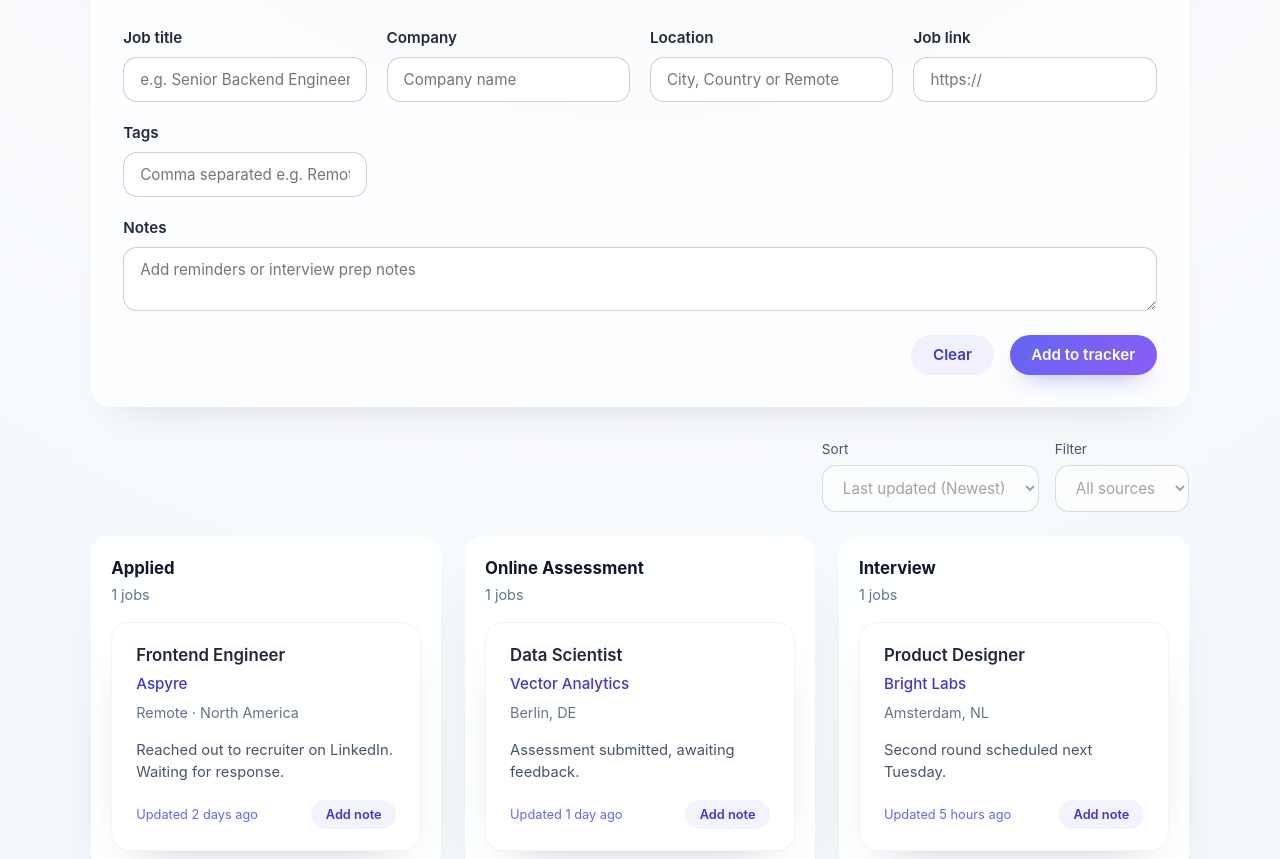
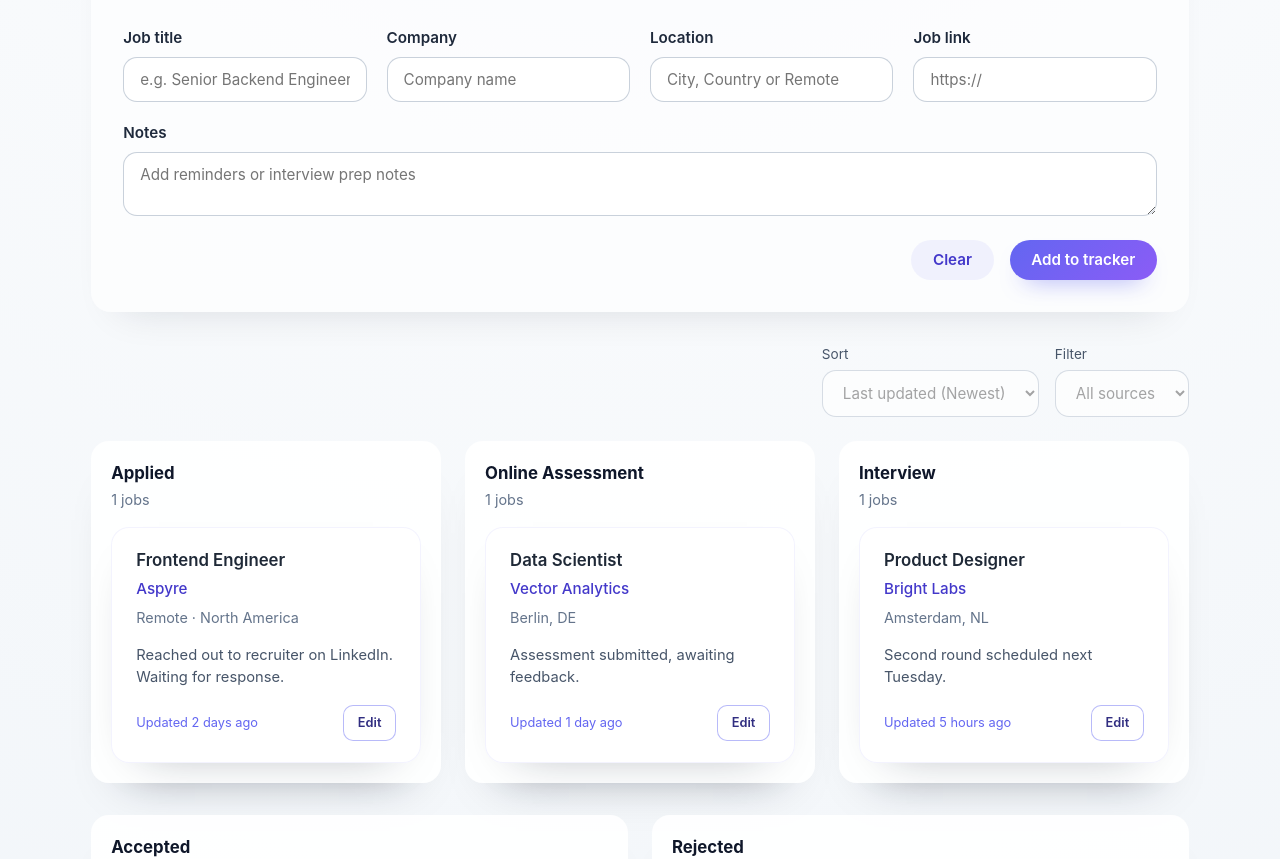
Before and after one commit to fernandwill/aspyre, a React app in the folder frontend/: page / in a window 1280 px wide. Shown: the part 567-1426 px from the top of the page. Built offline with nearby package versions, Linux system fonts and the light colour scheme; the HTML template or start-up script is replaced by a standard one.

Commit message:
Replace job card action with edit button

```diff
--- a/frontend/src/App.css
+++ b/frontend/src/App.css
@@ -428,6 +428,71 @@
   border: 0;
 }
 
+.shadcn-button {
+  display: inline-flex;
+  align-items: center;
+  justify-content: center;
+  border-radius: 10px;
+  font-weight: 600;
+  font-size: 0.85rem;
+  line-height: 1.25rem;
+  transition: color 0.2s ease, background-color 0.2s ease, border-color 0.2s ease,
+    box-shadow 0.2s ease, transform 0.2s ease;
+  cursor: pointer;
+  border: 1px solid transparent;
+  gap: 0.4rem;
+}
+
+.shadcn-button--md {
+  padding: 0.55rem 1rem;
+}
+
+.shadcn-button--sm {
+  padding: 0.45rem 0.85rem;
+  font-size: 0.8rem;
+}
+
+.shadcn-button--lg {
+  padding: 0.75rem 1.25rem;
+  font-size: 0.95rem;
+}
+
+.shadcn-button--default {
+  background: linear-gradient(135deg, #6366f1, #4338ca);
+  color: #f8fafc;
+  box-shadow: 0 18px 35px -20px rgba(79, 70, 229, 0.6);
+}
+
+.shadcn-button--default:hover {
+  background: linear-gradient(135deg, #4f46e5, #3730a3);
+  transform: translateY(-1px);
+  box-shadow: 0 22px 40px -18px rgba(79, 70, 229, 0.7);
+}
+
+.shadcn-button--outline {
+  background: rgba(255, 255, 255, 0.95);
+  color: #312e81;
+  border-color: rgba(99, 102, 241, 0.45);
+  box-shadow: 0 12px 25px -20px rgba(99, 102, 241, 0.4);
+}
+
+.shadcn-button--outline:hover {
+  background: rgba(99, 102, 241, 0.06);
+  border-color: rgba(79, 70, 229, 0.55);
+  transform: translateY(-1px);
+  box-shadow: 0 16px 30px -18px rgba(99, 102, 241, 0.45);
+}
+
+.shadcn-button--ghost {
+  background: transparent;
+  color: #4338ca;
+}
+
+.shadcn-button--ghost:hover {
+  background: rgba(99, 102, 241, 0.08);
+  transform: translateY(-1px);
+}
+
 @media (max-width: 768px) {
   .app-header {
     flex-direction: column;
--- a/frontend/src/App.jsx
+++ b/frontend/src/App.jsx
@@ -1,5 +1,6 @@
 import { useMemo, useState } from 'react'
 import './App.css'
+import { Button } from './components/ui/button'
 
 const STATUSES = [
   'Applied',
@@ -20,7 +21,6 @@ const INITIAL_JOBS = [
     location: 'Remote · North America',
     link: 'https://jobs.lever.co/example/frontend-engineer',
     status: 'Applied',
-    tags: ['React', 'Full-time'],
     notes: 'Reached out to recruiter on LinkedIn. Waiting for response.',
     lastUpdate: '2 days ago',
   },
@@ -31,7 +31,6 @@ const INITIAL_JOBS = [
     location: 'Amsterdam, NL',
     link: 'https://boards.greenhouse.io/example/product-designer',
     status: 'Interview',
-    tags: ['Design System', 'Hybrid'],
     notes: 'Second round scheduled next Tuesday.',
     lastUpdate: '5 hours ago',
   },
@@ -42,7 +41,6 @@ const INITIAL_JOBS = [
     location: 'Berlin, DE',
     link: 'https://jobs.example.com/vector-analytics/data-scientist',
     status: 'Online Assessment',
-    tags: ['Python', 'Machine Learning'],
     notes: 'Assessment submitted, awaiting feedback.',
     lastUpdate: '1 day ago',
   },
@@ -104,7 +102,6 @@ function App() {
     location: '',
     link: '',
     notes: '',
-    tags: '',
   })
 
   const [draggedJobId, setDraggedJobId] = useState(null)
@@ -158,9 +155,9 @@ function App() {
               {job.notes && <p className="job-card__notes">{job.notes}</p>}
               <footer className="job-card__footer">
                 <span className="updated">Updated {job.lastUpdate}</span>
-                <button className="ghost-button" type="button">
-                  Add note
-                </button>
+                <Button type="button" variant="outline" size="sm">
+                  Edit
+                </Button>
               </footer>
             </article>
           ))}
@@ -188,7 +185,6 @@ function App() {
     const newJob = {
       id: generateId(),
       status: 'Applied',
-      tags: ['New'],
       notes: 'Added from URL input.',
       lastUpdate: 'Just now',
       link: normalizedLink,
@@ -211,17 +207,10 @@ function App() {
         ? cleanedLink
         : `https://${cleanedLink}`
       : ''
-    const tags = manualJob.tags
-      ? manualJob.tags
-          .split(',')
-          .map((tag) => tag.trim())
-          .filter(Boolean)
-      : []
 
     const newJob = {
       id: generateId(),
       status: 'Applied',
-      tags,
       notes: manualJob.notes?.trim() || 'Added manually.',
       lastUpdate: 'Just now',
       title: manualJob.title.trim(),
@@ -231,7 +220,7 @@ function App() {
     }
 
     setJobs((previous) => [newJob, ...previous])
-    setManualJob({ title: '', company: '', location: '', link: '', notes: '', tags: '' })
+    setManualJob({ title: '', company: '', location: '', link: '', notes: '' })
   }
 
   function updateJobStatus(id, status) {
@@ -388,15 +377,6 @@ function App() {
                   type="url"
                 />
               </div>
-              <div className="field">
-                <label htmlFor="manual-tags">Tags</label>
-                <input
-                  id="manual-tags"
-                  value={manualJob.tags ?? ''}
-                  onChange={(event) => setManualJob((prev) => ({ ...prev, tags: event.target.value }))}
-                  placeholder="Comma separated e.g. Remote, Contract"
-                />
-              </div>
               <div className="field field--full">
                 <label htmlFor="manual-notes">Notes</label>
                 <textarea
@@ -409,7 +389,11 @@ function App() {
               </div>
             </div>
             <div className="manual-form__actions">
-              <button className="ghost-button" type="reset" onClick={() => setManualJob({ title: '', company: '', location: '', link: '', notes: '', tags: '' })}>
+              <button
+                className="ghost-button"
+                type="reset"
+                onClick={() => setManualJob({ title: '', company: '', location: '', link: '', notes: '' })}
+              >
                 Clear
               </button>
               <button className="primary-button" type="submit">
--- /dev/null
+++ b/frontend/src/components/ui/button.jsx
@@ -0,0 +1,26 @@
+import { forwardRef } from 'react'
+import { cn } from '../../lib/utils'
+
+const VARIANTS = {
+  default: 'shadcn-button shadcn-button--default',
+  outline: 'shadcn-button shadcn-button--outline',
+  ghost: 'shadcn-button shadcn-button--ghost',
+}
+
+const SIZES = {
+  default: 'shadcn-button--md',
+  sm: 'shadcn-button--sm',
+  lg: 'shadcn-button--lg',
+}
+
+export const Button = forwardRef(function Button(
+  { className, variant = 'default', size = 'default', type = 'button', ...props },
+  ref
+) {
+  const variantClass = VARIANTS[variant] ?? VARIANTS.default
+  const sizeClass = SIZES[size] ?? SIZES.default
+
+  return (
+    <button ref={ref} type={type} className={cn(variantClass, sizeClass, className)} {...props} />
+  )
+})
--- /dev/null
+++ b/frontend/src/lib/utils.js
@@ -0,0 +1,6 @@
+export function cn(...inputs) {
+  return inputs
+    .flat()
+    .filter(Boolean)
+    .join(' ')
+}
```
